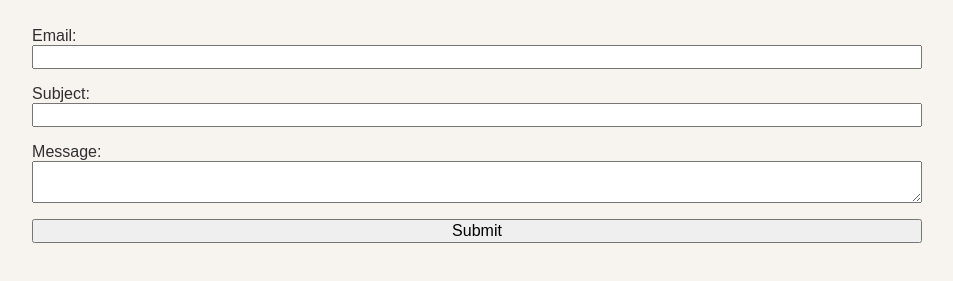
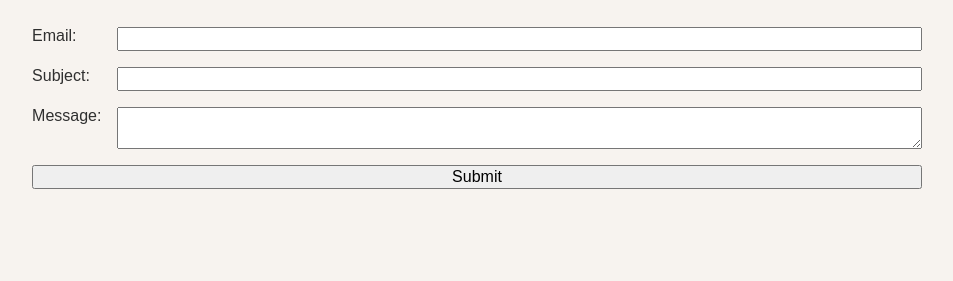
Before and after one commit to j8xiong-beep/portfolio, a plain HTML site: page contact/index.html in a window 1280 px wide. Shown: the part 149-430 px from the top of the page, without its empty margins (163-1116 px from the left). Drawn offline with Linux system fonts and the light colour scheme.

Commit message:
Update style.css

```diff
--- a/style.css
+++ b/style.css
@@ -43,22 +43,20 @@
     font: inherit;
 }
 
-label,
-input,
-textarea,
-button {
-    display: block;
-}
-
-input,
-textarea,
-button {
-    width: 100%;
-    box-sizing: border-box;
+form {
+    display: grid;
+    grid-template-columns: auto 1fr;
+    gap: 1em;
 }
 
 label {
-    margin-block: 1em;
+    display: grid;
+    grid-template-columns: subgrid;
+    grid-column: 1 / -1;
+}
+
+button {
+    grid-column: 1 / -1;
 }
 
 h1 {
```
